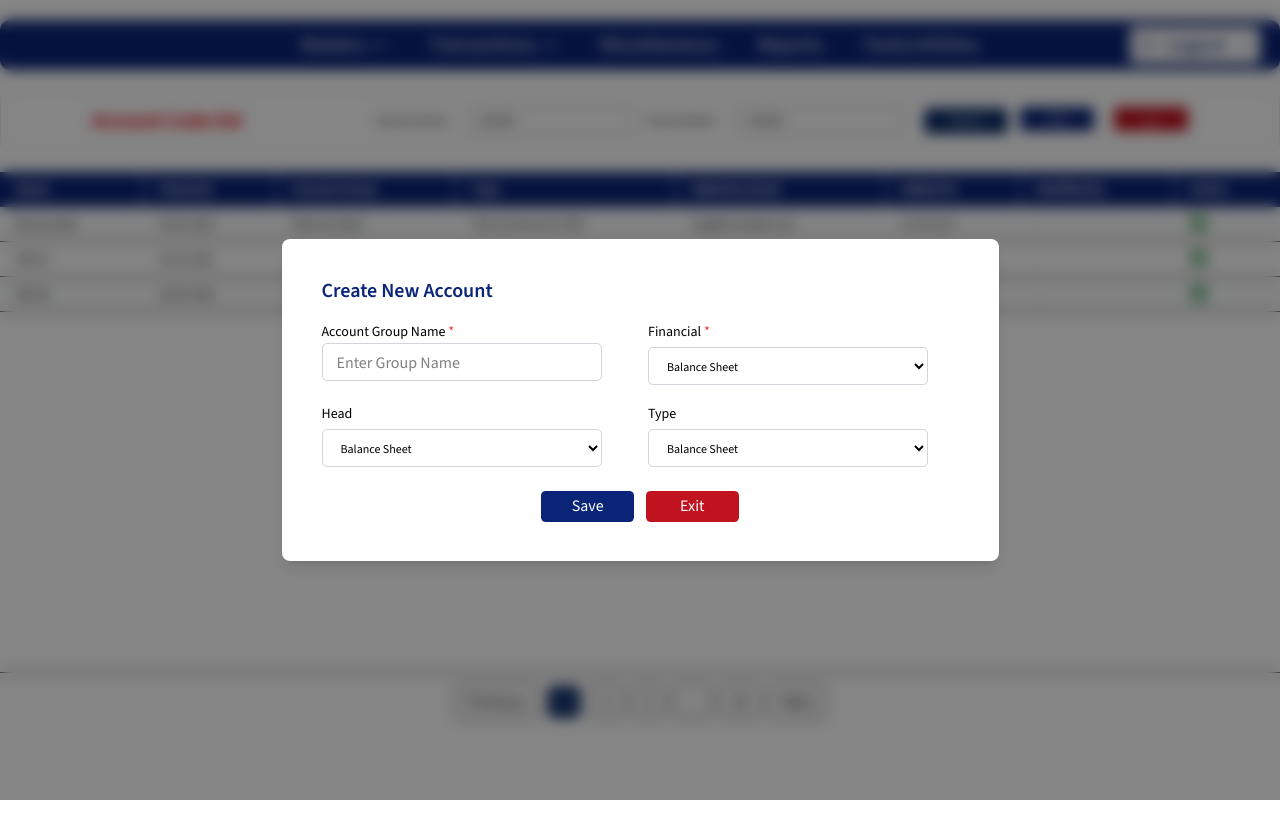
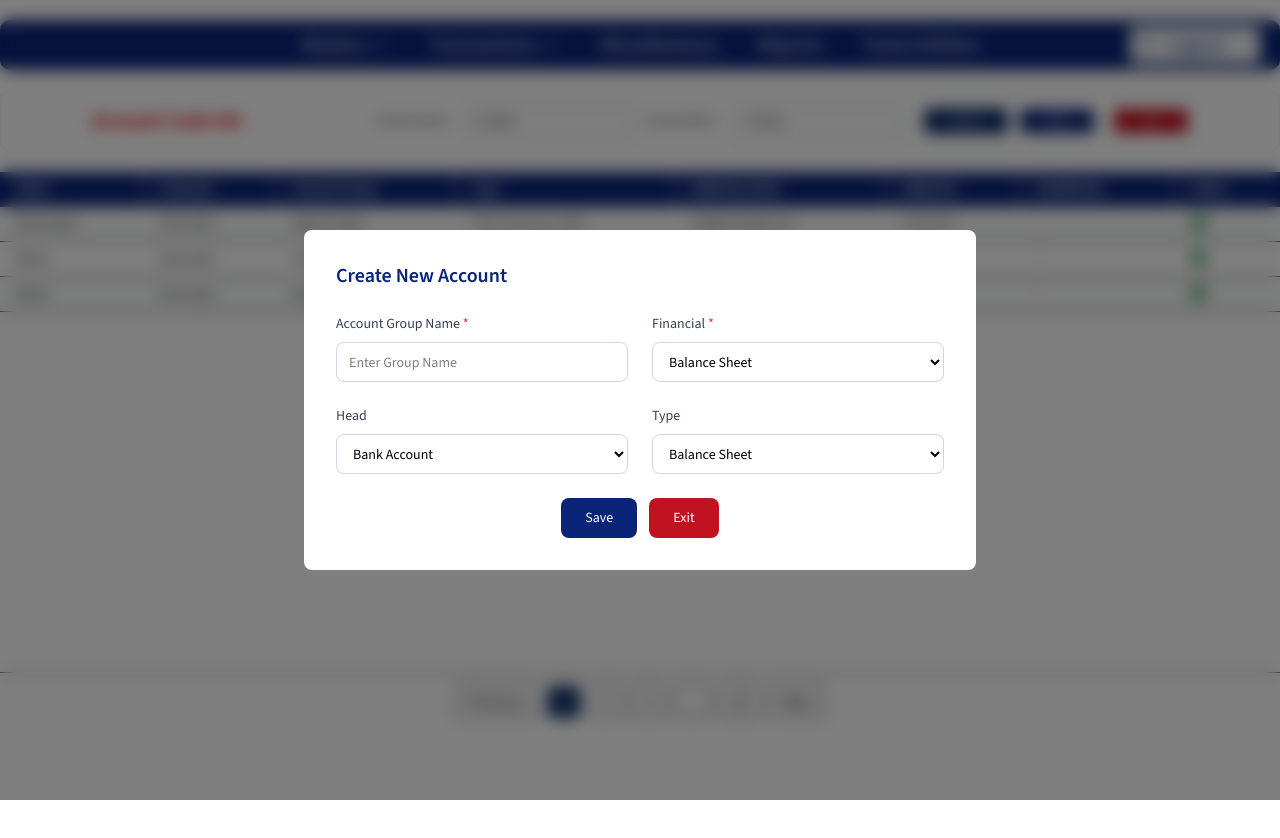
Before and after one commit to TechMET-Solutions/SLF, a React (Vite) app: page /account-code-list in a window 1280 px wide. Both pictures are taken after typing "Sample", "Sample" into the empty fields and a click on the button "Add". Shown: the top 838 px of the page. Built offline with nearby package versions, Linux system fonts and the light colour scheme.

Commit message:
Update the UI

```diff
--- a/src/MasterPages/AccountCodeList.jsx
+++ b/src/MasterPages/AccountCodeList.jsx
@@ -1,7 +1,7 @@
-
 import { useState } from "react";
 import LogoutIcon from "../assets/logouticon.svg";
 import GroupData from "../assets/Group 124.svg";
+
 const AccountCodeList = () => {
   const [isModalOpen, setIsModalOpen] = useState(false);
   const [data] = useState([
@@ -38,263 +38,124 @@ const AccountCodeList = () => {
   ]);
 
   return (
-    <div className=" min-h-screen w-full">
-
-
-
-      {/* middletopbar */}
+    <div className="min-h-screen w-full font-[Source_Sans_3]">
+      {/* Topbar */}
       <div className="flex justify-center">
-          <div className="flex  items-center px-6 py-4 border-b mt-5 w-[1290px] h-[62px] border rounded-[11px] border-gray-200 justify-around">
-         <h2
-  style={{
-    fontFamily: "Source Sans 3, sans-serif",
-    fontWeight: 700, // Bold
-    fontSize: "20px",
-    lineHeight: "148%",
-    letterSpacing: "0em",
-  }}
-  className="text-red-600"
->
+        <div className="flex items-center px-6 py-4 border-b mt-5 w-[1290px] h-[62px] rounded-[11px] border border-gray-200 justify-around">
+          <h2 className="text-red-600 font-bold text-[20px] leading-[148%]">
             Account Code list
           </h2>
 
           <div className="flex gap-3">
+            {/* Account Group Search */}
             <div className="flex gap-5 items-center">
-<p
-  style={{
-    fontFamily: "Source Sans 3, sans-serif",
-    fontWeight: 400,
-    fontStyle: "normal",
-    fontSize: "11.25px",
-    lineHeight: "15px",
-    letterSpacing: "0em",
-  }}
->
+              <p className="text-[11.25px] leading-[15px] font-normal">
                 Account Group
               </p>
-
               <input
                 type="text"
-
-  style={{
-    width: "168.64px",
-    height: "27.49px",
-    borderRadius: "5px",
-    borderWidth: "0.62px",
-  }}
-  className="border border-gray-400 px-3 py-1 text-[11.25px] font-source"
+                className="w-[168.64px] h-[27.49px] rounded-md border border-gray-400 px-3 py-1 text-[11.25px]"
               />
-
             </div>
 
+            {/* Account Name Search */}
             <div className="flex gap-5 items-center">
-<p
-  style={{
-    fontFamily: "Source Sans 3, sans-serif",
-    fontWeight: 400,
-    fontStyle: "normal",
-    fontSize: "11.25px",
-    lineHeight: "15px",
-    letterSpacing: "0em",
-  }}
->
+              <p className="text-[11.25px] leading-[15px] font-normal">
                 Account Name
               </p>
-
               <input
                 type="text"
-
-  style={{
-    width: "168.64px",
-    height: "27.49px",
-    borderRadius: "5px",
-    borderWidth: "0.62px",
-  }}
-  className="border border-gray-400 px-3 py-1 text-[11.25px] font-source"
+                className="w-[168.64px] h-[27.49px] rounded-md border border-gray-400 px-3 py-1 text-[11.25px]"
               />
-<button
-  style={{
-    width: "84.36px",
-    height: "26.87px",
-    borderRadius: "5px",
-  }}
-  className="bg-[#0b2c69] text-white text-[11.25px] font-source font-normal flex items-center justify-center"
->
+              <button className="w-[84.36px] h-[26.87px] rounded-md bg-[#0b2c69] text-white text-[11.25px] flex items-center justify-center">
                 Search
               </button>
+            </div>
 
-            </div>
-            <div className="flex justify-center item-center gap-5">
+            {/* Action Buttons */}
+            <div className="flex justify-center items-center gap-5">
               <button
-  style={{
-    width: "74px",
-    height: "24px",
-    borderRadius: "3.75px",
-
-    gap: "6.25px",
-                }}
                 onClick={() => setIsModalOpen(true)}
-  className="bg-[#0A2478] text-white text-[11.25px] font-source font-normal flex items-center justify-center"
+                className="w-[74px] h-[24px] rounded-[3.75px] bg-[#0A2478] text-white text-[11.25px] flex items-center justify-center"
               >
                 Add
               </button>
-
-           <button
-  className="text-white px-[6.25px] py-[6.25px] rounded-[3.75px] bg-[#C1121F] w-[74px] h-[24px] opacity-100 text-[10px]"
->
+              <button className="w-[74px] h-[24px] rounded-[3.75px] bg-[#C1121F] text-white text-[10px]">
                 Exit
               </button>
-
             </div>
-
           </div>
         </div>
       </div>
 
-      {/* modelforAdd */}
+       {/* Modal for Add */}
       {isModalOpen && (
-        <div  className="fixed inset-0 flex items-center justify-center z-50"
-    style={{
-      background: "#0101017A",
-      backdropFilter: "blur(6.8px)",
-    }}>
-          <div className="bg-white w-[717px] p-6 rounded-lg shadow-lg h-[322px] p-10">
-           <h2
-  className="text-[#0A2478] mb-4"
-  style={{
-    fontFamily: "Source Sans 3, sans-serif",
-    fontWeight: 600,
-    fontSize: "20px",
-    lineHeight: "24px",
-    letterSpacing: "0%",
-  }}
->
+        <div className="fixed inset-0 flex items-center justify-center z-50 bg-black/50 backdrop-blur-sm">
+          <div className="bg-white w-full rounded-lg max-w-2xl p-8 mx-4">
+            <h2 className="text-[#0A2478] mb-6 font-semibold text-xl">
               Create New Account
             </h2>
 
-
-            <div className="grid grid-cols-2 gap-4">
+            <div className="grid grid-cols-1 md:grid-cols-2 gap-6 mb-6">
               <div>
-                <label className="text-[14px] ">Account Group Name  <span className="text-red-500">*</span></label>
+                <label className="text-sm font-medium text-gray-700 mb-2 block">
+                  Account Group Name <span className="text-red-500">*</span>
+                </label>
                 <input
                   type="text"
                   placeholder="Enter Group Name"
-  className="border border-gray-300 rounded"
-  style={{
-    width: "280px",
-    height: "38px",
-    padding: "10px 14px",
-    borderRadius: "5px",
-    borderWidth: "1px",
-    opacity: 1,
-  }}
+                  className="w-full h-10 px-3 rounded-lg border border-gray-300 focus:outline-none focus:ring-2 focus:ring-blue-500 focus:border-transparent text-sm"
                 />
+              </div>
 
-              </div>
               <div>
-                {/* <label className="text-[12px] font-medium">Account Type *</label> */}
-                  <label className="text-[14px] ">Financial <span className="text-red-500">*</span></label>
-                {/* <input
-                  type="text"
-                  className="border border-gray-300 rounded px-2 py-1 w-full mt-1 text-[12px]"
-                  placeholder="Enter Account Type"
-                /> */}
-
-                <select className="border border-gray-300 rounded px-2 py-1 w-full mt-1 text-[12px]" style={{
-    width: "280px",
-    height: "38px",
-    padding: "10px 14px",
-    borderRadius: "5px",
-    borderWidth: "1px",
-    opacity: 1,
-  }}>
+                <label className="text-sm font-medium text-gray-700 mb-2 block">
+                  Financial <span className="text-red-500">*</span>
+                </label>
+                <select className="w-full h-10 px-3 rounded-lg border border-gray-300 focus:outline-none focus:ring-2 focus:ring-blue-500 focus:border-transparent text-sm bg-white">
                   <option>Balance Sheet</option>
                   <option>Income Statement</option>
                 </select>
+              </div>
 
+              <div>
+                <label className="text-sm font-medium text-gray-700 mb-2 block">
+                  Head
+                </label>
+                <select className="w-full h-10 px-3 rounded-lg border border-gray-300 focus:outline-none focus:ring-2 focus:ring-blue-500 focus:border-transparent text-sm bg-white">
+                  <option>Bank Account</option>
+                  <option>Bank O\D Account</option>
+                  <option>Captical Account</option>
+                  <option>Cash in Hand</option>
+                  <option>Income (DE)</option>
+                </select>
               </div>
+
               <div>
-                {/* <label className="text-[12px] font-medium">Account Type *</label> */}
-                  <label className="text-[14px] ">Head <span className="text-red-500"></span></label>
-                {/* <input
-                  type="text"
-                  className="border border-gray-300 rounded px-2 py-1 w-full mt-1 text-[12px]"
-                  placeholder="Enter Account Type"
-                /> */}
-
-                <select className="border border-gray-300 rounded px-2 py-1 w-full mt-1 text-[12px]" style={{
-    width: "280px",
-    height: "38px",
-    padding: "10px 14px",
-    borderRadius: "5px",
-    borderWidth: "1px",
-    opacity: 1,
-  }}>
+                <label className="text-sm font-medium text-gray-700 mb-2 block">
+                  Type
+                </label>
+                <select className="w-full h-10 px-3 rounded-lg border border-gray-300 focus:outline-none focus:ring-2 focus:ring-blue-500 focus:border-transparent text-sm bg-white">
                   <option>Balance Sheet</option>
                   <option>Income Statement</option>
                 </select>
-
-              </div>
-              <div>
-                {/* <label className="text-[12px] font-medium">Account Type *</label> */}
-                  <label className="text-[14px] ">Type <span className="text-red-500"></span></label>
-                {/* <input
-                  type="text"
-                  className="border border-gray-300 rounded px-2 py-1 w-full mt-1 text-[12px]"
-                  placeholder="Enter Account Type"
-                /> */}
-
-                <select className="border border-gray-300 rounded px-2 py-1 w-full mt-1 text-[12px]" style={{
-    width: "280px",
-    height: "38px",
-    padding: "10px 14px",
-    borderRadius: "5px",
-    borderWidth: "1px",
-    opacity: 1,
-  }}>
-                  <option>Balance Sheet</option>
-                  <option>Income Statement</option>
-                </select>
-
               </div>
             </div>
-            <div className="flex justify-center gap-5 items-center">
 
- <div className="flex justify-end gap-3 mt-6 item-center">
+            <div className="flex justify-center gap-3">
               <button
-  className="bg-[#0A2478] text-white"
-  style={{
-    width: "92.66px",
-    height: "30.57px",
-    borderRadius: "4.67px",
-
-    opacity: 1,
-  }}
+                className="h-10 px-6 rounded-lg bg-[#0A2478] text-white text-sm font-medium hover:bg-[#1a3c89] transition-colors duration-200"
                 onClick={() => setIsModalOpen(false)}
               >
                 Save
               </button>
-
               <button
-  className="text-white"
-  style={{
-    backgroundColor: "#C1121F",
-    width: "92.66px",
-    height: "30.57px",
-    borderRadius: "4.67px",
-
-    opacity: 1,
-  }}
+                className="h-10 px-6 rounded-lg bg-[#C1121F] text-white text-sm font-medium hover:bg-[#d12330] transition-colors duration-200"
                 onClick={() => setIsModalOpen(false)}
               >
                 Exit
               </button>
-
             </div>
-
-              </div>
-
-
           </div>
         </div>
       )}
@@ -305,14 +166,27 @@ Account Code list
           <table className="w-full border-collapse">
             <thead className="bg-[#0A2478] text-white text-sm">
               <tr>
-                <th className="px-4 py-2 text-left border-r border-gray-300 text-[13px]">Name</th>
-<th className="px-4 py-2 text-left border-r border-gray-300 text-[13px]">Financial</th>
-                <th className="px-4 py-2 text-left border-r border-gray-300 text-[13px]"> Account Group</th>
-                <th className="px-4 py-2 text-left border-r border-gray-300 text-[13px]">Type</th>
-                <th className="px-4 py-2 text-left border-r border-gray-300 text-[13px]">Added by Email</th>
-                <th className="px-4 py-2 text-left border-r border-gray-300 text-[13px]">Added On</th>
-                <th className="px-4 py-2 text-left border-r border-gray-300 text-[13px]">Modified by</th>
-
+                <th className="px-4 py-2 text-left border-r border-gray-300 text-[13px]">
+                  Name
+                </th>
+                <th className="px-4 py-2 text-left border-r border-gray-300 text-[13px]">
+                  Financial
+                </th>
+                <th className="px-4 py-2 text-left border-r border-gray-300 text-[13px]">
+                  Account Group
+                </th>
+                <th className="px-4 py-2 text-left border-r border-gray-300 text-[13px]">
+                  Type
+                </th>
+                <th className="px-4 py-2 text-left border-r border-gray-300 text-[13px]">
+                  Added by Email
+                </th>
+                <th className="px-4 py-2 text-left border-r border-gray-300 text-[13px]">
+                  Added On
+                </th>
+                <th className="px-4 py-2 text-left border-r border-gray-300 text-[13px]">
+                  Modified by
+                </th>
                 <th className="px-4 py-2 text-left text-[13px]">Action</th>
               </tr>
             </thead>
@@ -320,7 +194,9 @@ Account Code list
               {data.map((row, index) => (
                 <tr
                   key={index}
-      className={`border-b ${index % 2 === 0 ? "bg-gray-50" : "bg-white"}`}
+                  className={`border-b ${
+                    index % 2 === 0 ? "bg-gray-50" : "bg-white"
+                  }`}
                 >
                   <td className="px-4 py-2">{row.name}</td>
                   <td className="px-4 py-2">{row.financialDate}</td>
@@ -330,8 +206,12 @@ Account Code list
                   <td className="px-4 py-2">{row.addedOn}</td>
                   <td className="px-4 py-2">{row.modifiedBy || "-"}</td>
                   <td className="px-4 py-2 text-[#1883EF] cursor-pointer">
-        <div className="w-[17px] h-[17px] bg-[#56A869] rounded-[2.31px] flex items-center  p-0.5 justify-center">
-          <img src={GroupData} alt="logout" className="w-[18px] h-[18px]" />
+                    <div className="w-[17px] h-[17px] bg-[#56A869] rounded-[2.31px] flex items-center justify-center p-0.5">
+                      <img
+                        src={GroupData}
+                        alt="action-icon"
+                        className="w-[18px] h-[18px]"
+                      />
                     </div>
                   </td>
                 </tr>
@@ -341,12 +221,13 @@ Account Code list
         </div>
       </div>
 
-
       {/* Pagination */}
       <div className="flex justify-center items-center px-6 py-3 border-t gap-2">
         <button className="px-3 py-1 border rounded-md">Previous</button>
         <div className="flex gap-2">
-            <button className="px-3 py-1 border bg-[#0b2c69] text-white rounded-md">1</button>
+          <button className="px-3 py-1 border bg-[#0b2c69] text-white rounded-md">
+            1
+          </button>
           <button className="px-3 py-1 border rounded-md">2</button>
           <button className="px-3 py-1 border rounded-md">3</button>
           <button className="px-3 py-1 border rounded-md">...</button>
@@ -354,7 +235,6 @@ Account Code list
         </div>
         <button className="px-3 py-1 border rounded-md">Next</button>
       </div>
-
     </div>
   );
 };
--- a/src/MasterPages/AccountGroupList.jsx
+++ b/src/MasterPages/AccountGroupList.jsx
@@ -248,7 +248,7 @@ const AccountGroupList = () => {
             background: "#0101017A",
             backdropFilter: "blur(6.8px)",
           }}>
-          <div className="bg-white w-[717px] p-6 rounded-lg shadow-lg h-[322px] p-10">
+          <div className="bg-white w-[717px] rounded-lg shadow-lg h-[322px] p-10">
             <h2
               className="text-[#0A2478] mb-4"
               style={{
@@ -315,6 +315,9 @@ const AccountGroupList = () => {
                   borderWidth: "1px",
                   opacity: 1,
                 }}>
+                  <option value="" disabled>
+                    Select Under
+                  </option>
                   <option>Balance Sheet</option>
                   <option>Income Statement</option>
                 </select>
```
Also changed, not shown: src/MasterPages/BranchProfileList.jsx (+6 -7 lines), src/MasterPages/DocumentProof.jsx (+51 -75 lines), src/MasterPages/ItemProfileList.jsx (+8 -17 lines). Lines whose indentation alone changed are shown as unchanged.
